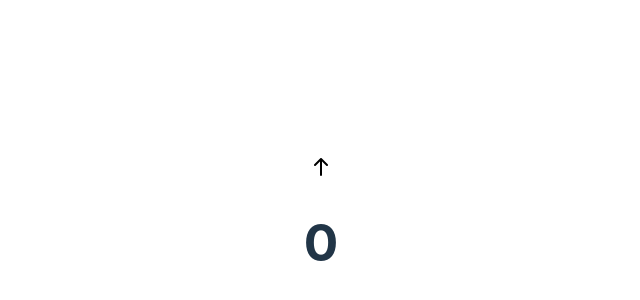
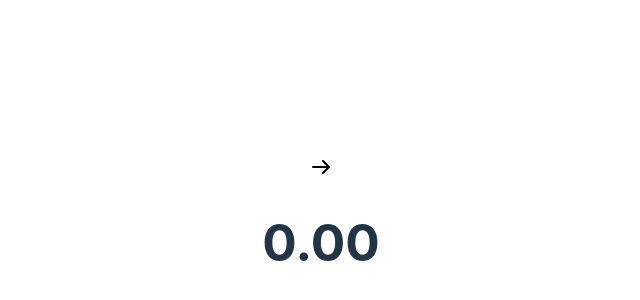
Before and after one commit to Chanakya888/orientation-canvas, a React (Vite) app: page / in a window 1280 px wide. Shown: the part 170-470 px from the top of the page, without its empty margins (319-959 px from the left). Built offline with nearby package versions, Linux system fonts and the light colour scheme.

Commit message:
fix: decimals

```diff
--- a/src/components/Direction.jsx
+++ b/src/components/Direction.jsx
@@ -27,11 +27,11 @@ const Direction = () => {
         src={ArrowSvg}
         alt="arrow"
         style={{
-          transform: `rotate(${-90 + rotation}deg)`,
+          transform: `rotate(${rotation}deg)`,
           transition: "transform 0.2s ease-out",
         }}
       />
-      <h1>{rotation}</h1>
+      <h1>{rotation.toFixed(2)}</h1>
     </div>
   );
 };
```
